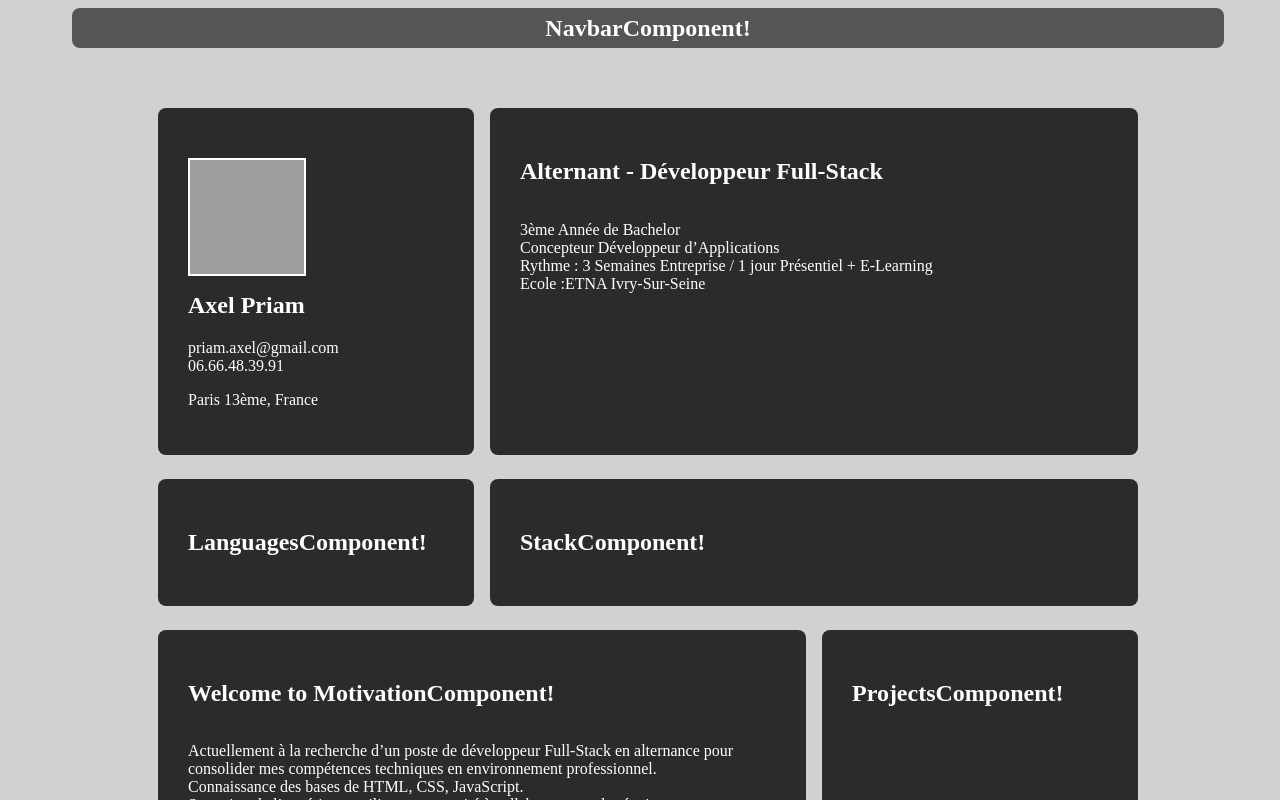
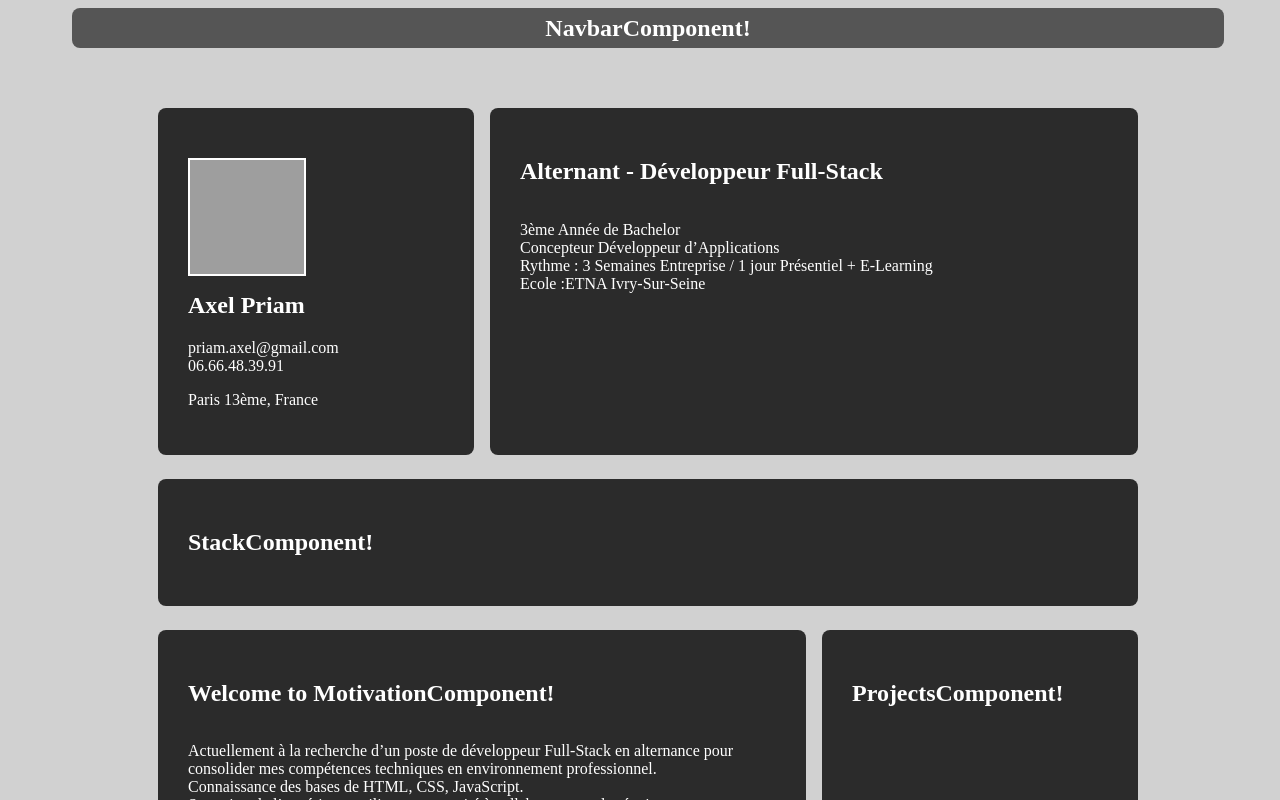
Before and after one commit to Arkhroonos/khroonos.com, a React (Vite) app: page / in a window 1280 px wide. Shown: the top 800 px of the page. Built offline with nearby package versions, Linux system fonts and the light colour scheme; grey boxes are pictures that could not be loaded.

Commit message:
Removed Languages component & resized Stack Component

```diff
--- a/src/app/app.module.scss
+++ b/src/app/app.module.scss
@@ -24,7 +24,7 @@ main {
     grid-template-rows: repeat(5, auto);
     grid-template-areas:
       'infos apprenticeship apprenticeship'
-      'languages stack stack'
+      'stack stack stack'
       'motivation motivation projects'
       'software skills skills'
       'experience experience hobbies';
@@ -51,13 +51,6 @@ main {
     .stack {
       grid-area: stack;
       height: 100%;
-      margin: var(--grid-margin);
-    }
-
-    .languages {
-      grid-area: languages;
-      height: auto;
-      width: 100%;
       margin: var(--grid-margin);
     }
 
--- a/src/app/app.tsx
+++ b/src/app/app.tsx
@@ -28,9 +28,6 @@ export function App() {
         <div className={styles.apprenticeship}>
           <ApprenticeshipComponent />
         </div>
-        <div className={styles.languages}>
-          <LanguagesComponent />
-        </div>
         <div className={styles.stack}>
           <StackComponent />
         </div>
```
